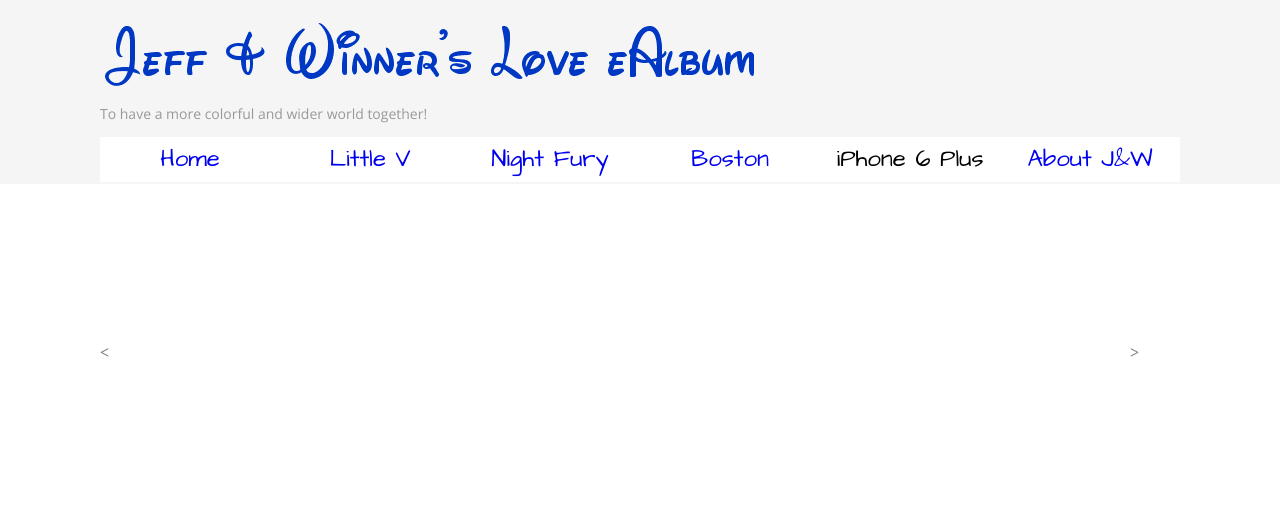
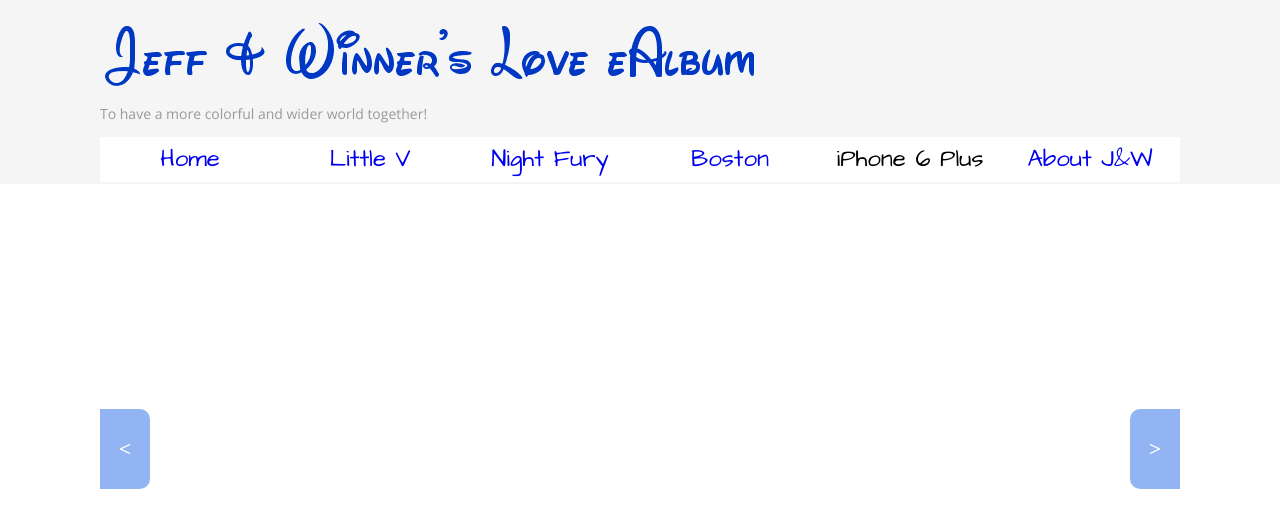
Before and after one commit to WinnerJiang/eAlbum, a plain HTML site: page home.html in a window 1280 px wide. Drawn offline with nearby package versions, Linux system fonts and the light colour scheme; a web font is replaced by a local one.

Commit message:
carousel OK

```diff
--- a/eAlbum.css
+++ b/eAlbum.css
@@ -115,33 +115,36 @@ h3{
 }
 
 
-.leftIndexOfCarousel{
+.leftIndexOfCarousel,.rightIndexOfCarousel{
 	position:relative;
 	width:50px;
 	height:80px;
+	top:50%;
+	background:#6495ED;
+	opacity:0.7;
+	margin:0 auto;
+	text-align:center;
+}
+
+.leftIndexOfCarousel{
 	float:left;
-	top:160px;
-	z-index:10px;
-	background:#FFF;
-	opacity:0.5;
 	border-radius:0 10px 10px 0;
 }
 
 .rightIndexOfCarousel{
-	position:relative;
-	width:50px;
-	height:80px;
 	float:right;
-	top:160px;
-	z-index:10px;
-	background:#FFF;
-	opacity:0.5;
 	border-radius:10px 0 0 10px;
 }
+
 .leftIndexOfCarousel >a,.rightIndexOfCarousel >a{
+	display:block;
+	margin:0;
+	vertical-align:middle;
 	font-weight:bold;
-	padding: auto;
+	line-height:80px; /*why 100% cannot work?*/
 
+	font-size:22px;
+	color:#fff;
 
 }
 
@@ -153,6 +156,13 @@ h3{
 	width:100%;
 	height:50px;
 	z-index:10;
+
+}
+.navCarouselCtrl >div{
+    margin:0 auto;
+	height:45px;
+	width:180px;
+
 }
 
 .indexOfCarousel{
@@ -166,4 +176,5 @@ h3{
 	border-radius:7.5px;
 
 	background:#FFF;
+
 }
--- a/home.html
+++ b/home.html
@@ -39,10 +39,12 @@
 				<div class="leftIndexOfCarousel"><a><</a></div>
 				<div class="rightIndexOfCarousel"><a>></a></div>
 				<nav id="navCarouselController" class="navCarouselCtrl">
-					<a class="indexOfCarousel" href="#"></a>
-					<a class="indexOfCarousel" href="#"></a>
-					<a class="indexOfCarousel" href="#"></a>
-					<a class="indexOfCarousel" href="#"></a>
+					<div>
+						<a class="indexOfCarousel" href="#"></a>
+						<a class="indexOfCarousel" href="#"></a>
+						<a class="indexOfCarousel" href="#"></a>
+						<a class="indexOfCarousel" href="#"></a>
+					</div>
 				</nav>
 			</div>
 		</div>
```
